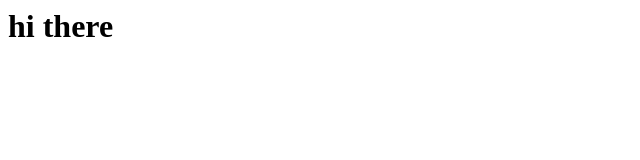
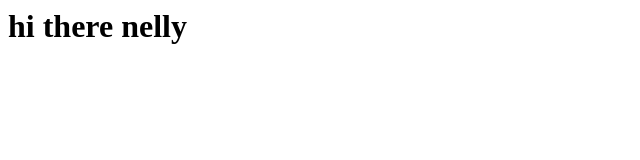
Before and after one commit to spicynelly/spicynelly.github.io, a plain HTML site: page index.html in a window 1280 px wide. Shown: the whole page, without its empty margins (0-640 px from the left). Drawn offline with Linux system fonts and the light colour scheme.

Commit message:
Update index.html

```diff
--- a/index.html
+++ b/index.html
@@ -1 +1 @@
-<h1>hi there</h1>
+<h1>hi there nelly</h1>
```
